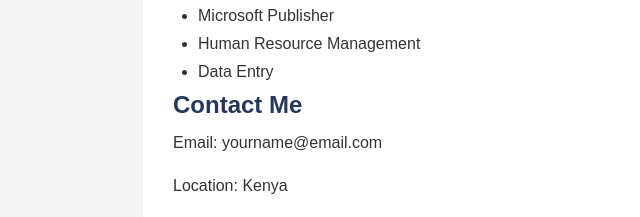
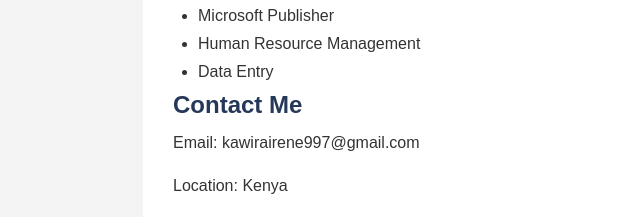
Before and after one commit to kawirairene997-cell/irene-portfolio, a plain HTML site: page index.html in a window 1280 px wide. Shown: the part 803-1020 px from the top of the page, 47-687 px from the left. Drawn offline with Linux system fonts and the light colour scheme.

Commit message:
Update index.html

```diff
--- a/index.html
+++ b/index.html
@@ -46,7 +46,7 @@
     </ul>
     <section id="contact">
     <h2>Contact Me</h2>
-    <p>Email: yourname@email.com</p>
+    <p>Email: kawirairene997@gmail.com</p>
     <p>Location: Kenya</p>
 </section>
 <section id="education">
```
